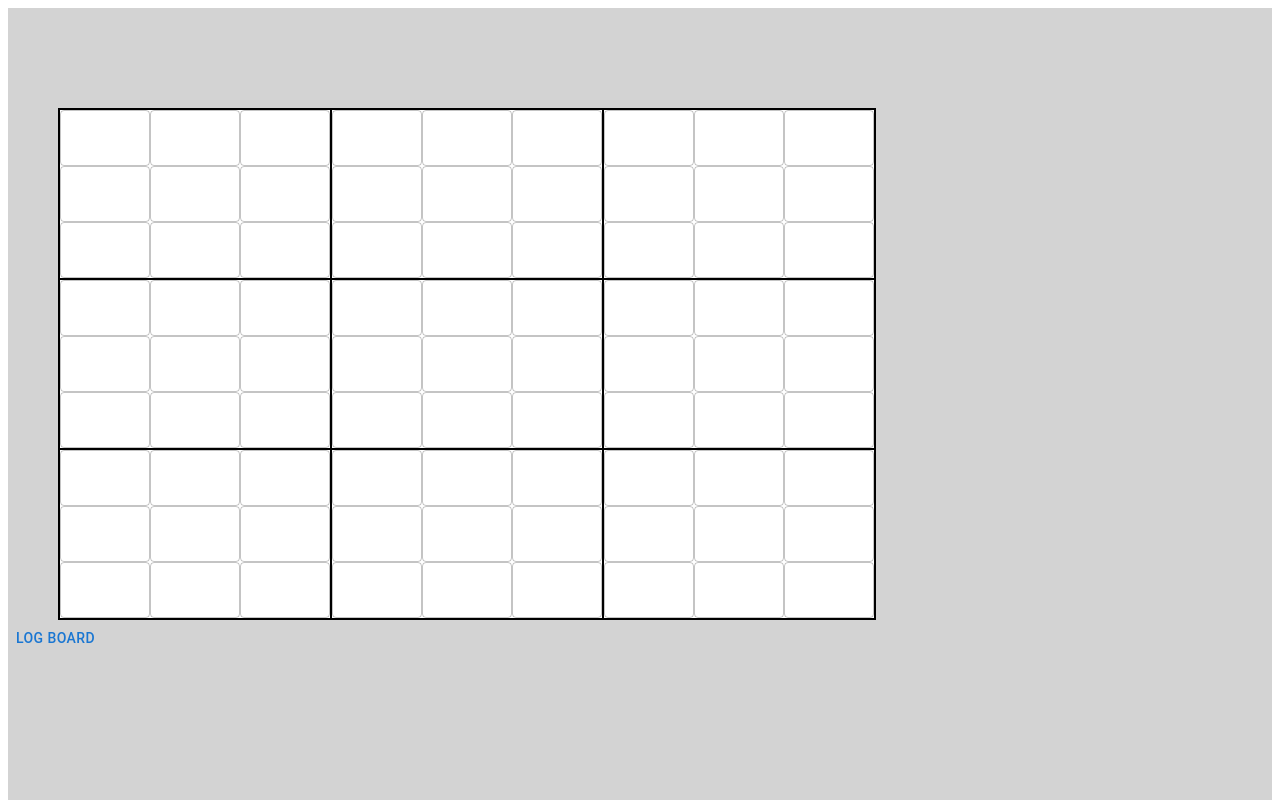
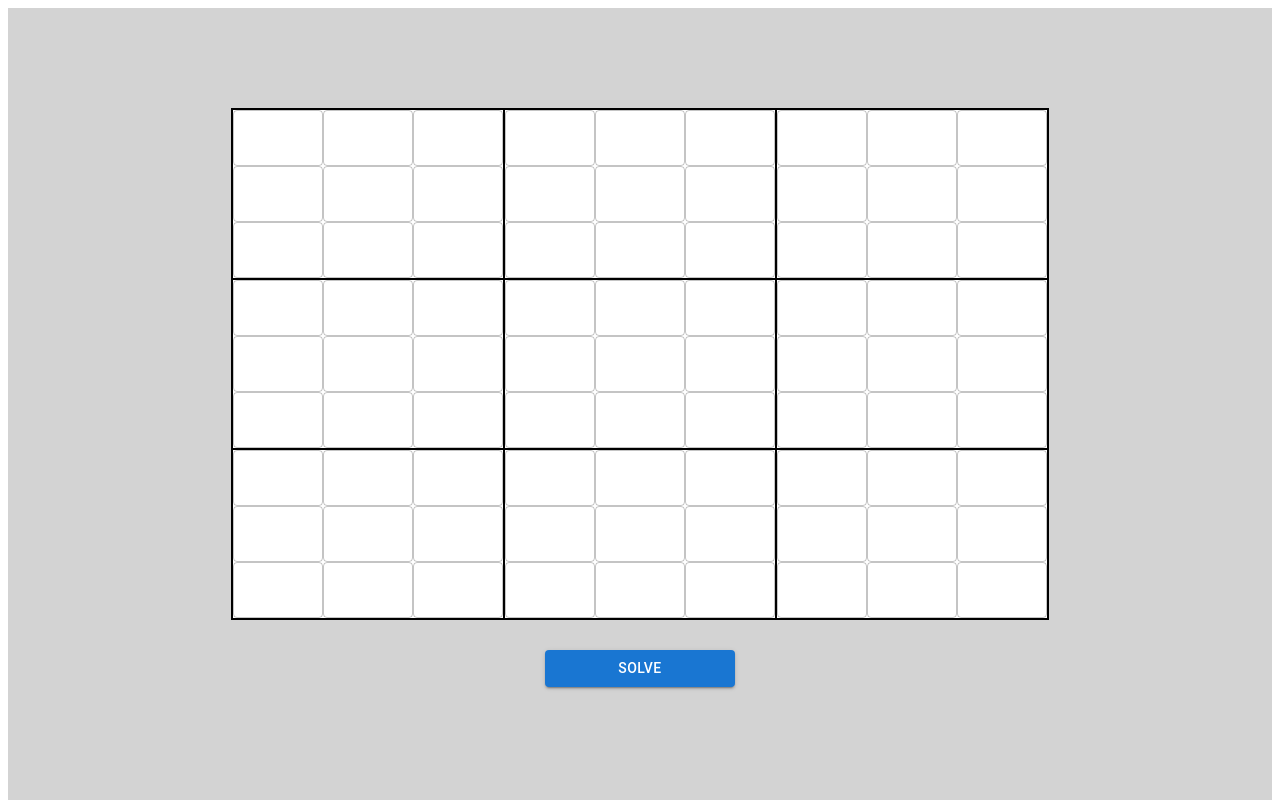
Before and after one commit to youssefrag/SudokuSolver, a React (Create React App) app in the folder client/: page / in a window 1280 px wide. Shown: the top 800 px of the page. Built offline with nearby package versions, Linux system fonts and the light colour scheme.

Commit message:
fix board string bug

```diff
--- a/client/src/components/App.js
+++ b/client/src/components/App.js
@@ -9,6 +9,9 @@ const useStyles = makeStyles({
     paddingTop: '100px',
     paddingBottom: '500px',
     backgroundColor: '#D3D3D3',
+    display: 'flex',
+    flexDirection: 'column',
+    alignItems: 'center'
   },
 });
 
@@ -44,8 +47,13 @@ function App() {
       />
       <Button
         onClick={handleSubmit}
+        variant="contained"
+        sx={{
+          width: '15%',
+          marginTop: '30px'
+        }}
       >
-        log board
+        Solve
       </Button>
     </div>
   );
--- a/client/src/components/ui/Board.jsx
+++ b/client/src/components/ui/Board.jsx
@@ -9,7 +9,6 @@ const useStyles = makeStyles({
   root: {
     display: 'flex',
     flexDirection: 'column',
-    paddingLeft: '50px'
   },
   field: {
     backgroundColor: 'white'
```
